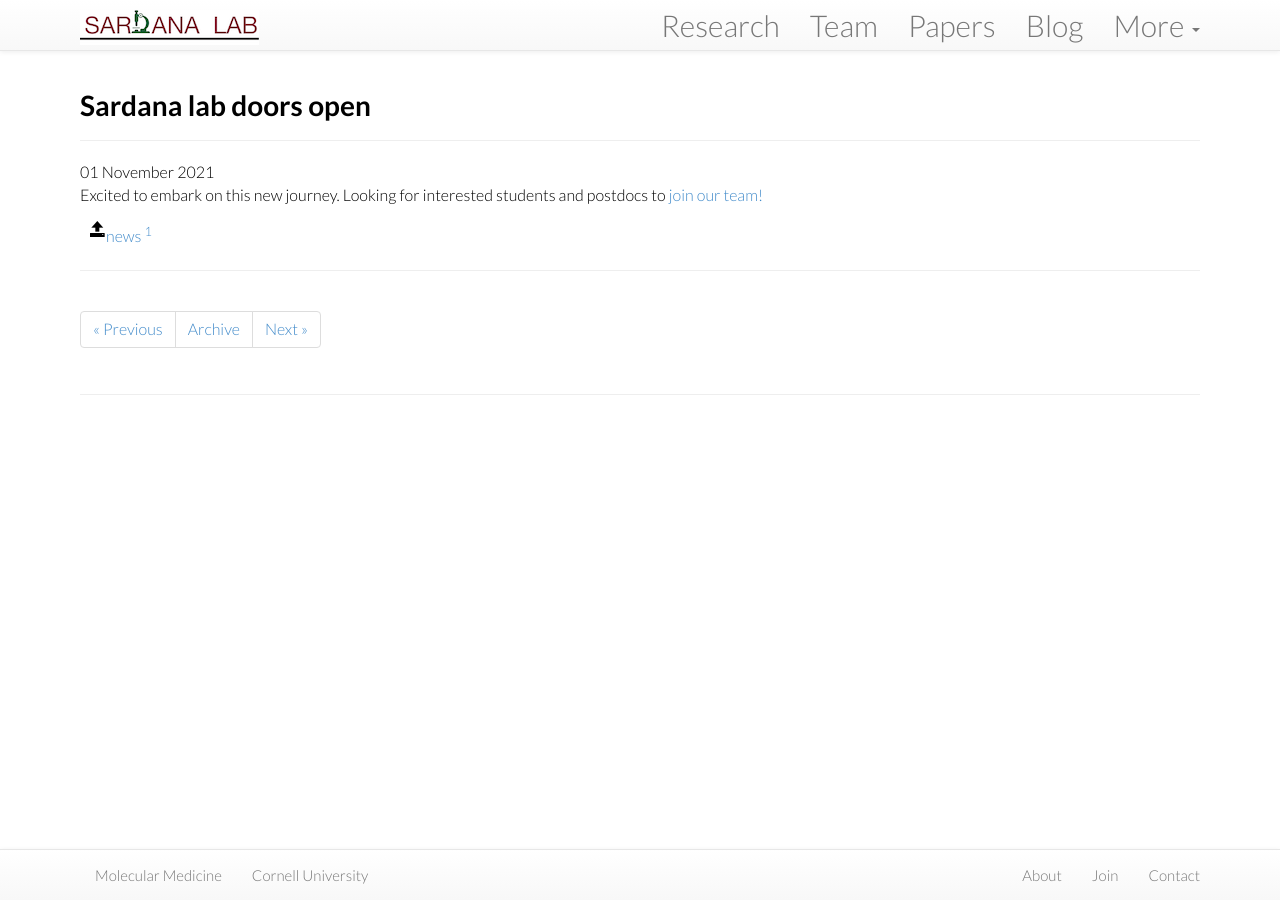
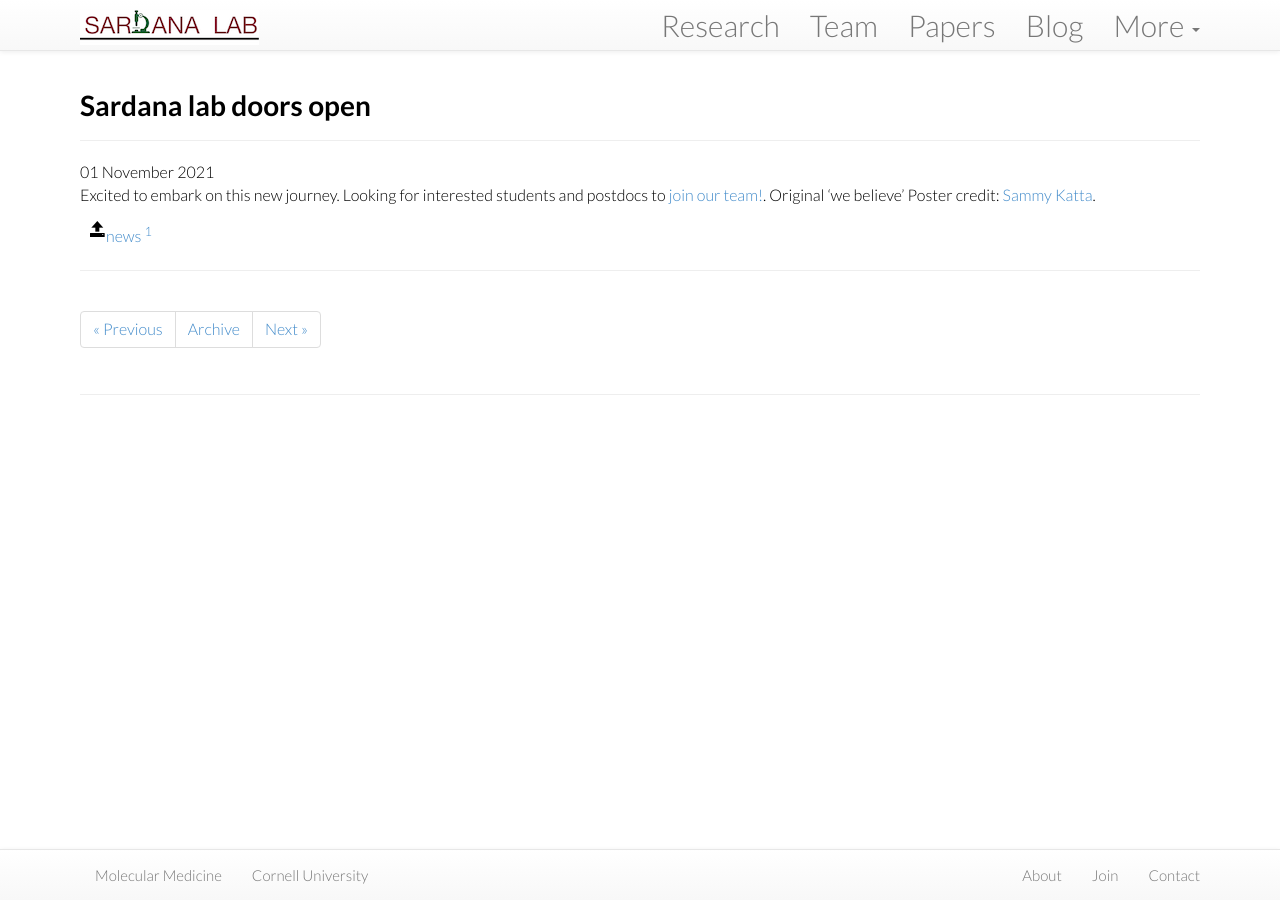
Before and after one commit to richasardana/richasardana.github.io, a Jekyll site: the page built from news/_posts/2021-11-01-Sardana-lab-opens.md, in a window 1280 px wide. Built offline with Jekyll 4.4.1, drawn with Linux system fonts in a browser that asks for light colours; nearby versions of some CDN libraries.

Commit message:
Added we believe poster credit

```diff
--- a/news/_posts/2021-11-01-Sardana-lab-opens.md
+++ b/news/_posts/2021-11-01-Sardana-lab-opens.md
@@ -7,4 +7,5 @@ image: /assets/images/news/lab-doors-open.jpg
 category: news
 tags: []
 ---
-Excited to embark on this new journey. Looking for interested students and postdocs to [join our team!](/about.html#join)
+Excited to embark on this new journey. Looking for interested students and postdocs to [join our team!](/about.html#join).
+Original 'we believe' Poster credit: [Sammy Katta](https://sammykatta.com/diversity).
```
